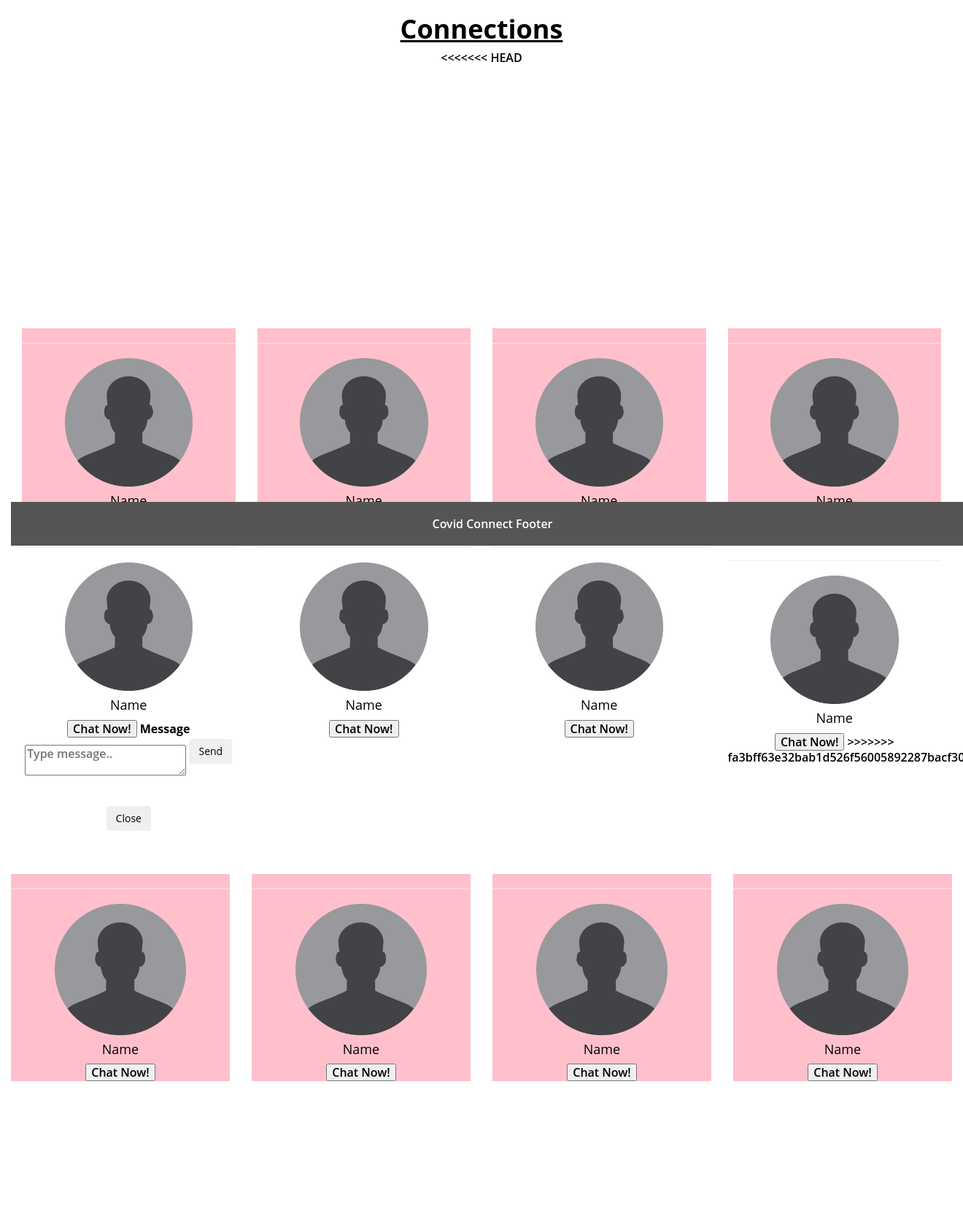
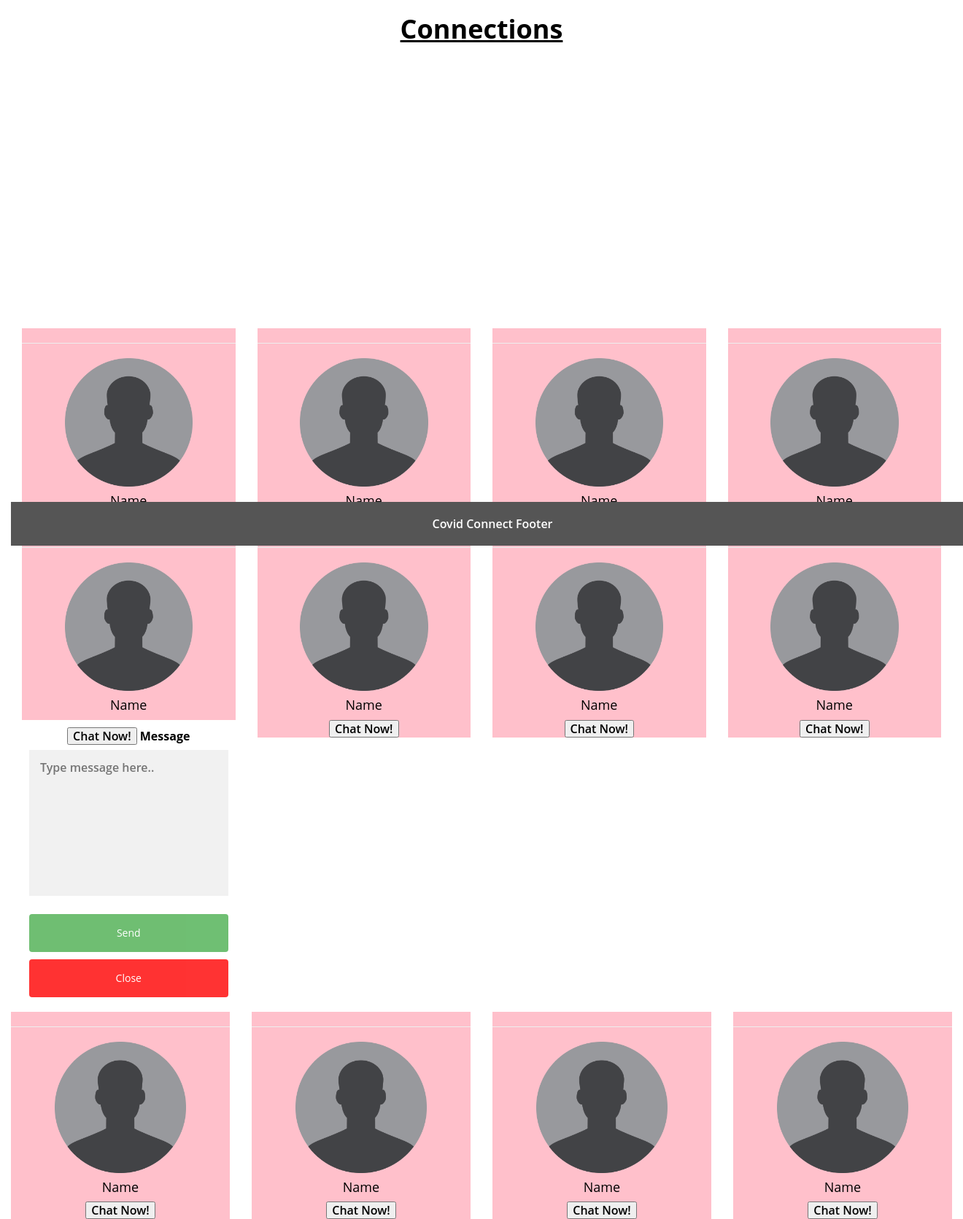
Before and after one commit to ApricotsNCI/CovidConnect, a PHP site: page /Webpages/Connections.html in a window 1320 px wide; the page is wider, and only the part inside the window is pictured. Shown: the part 52-1723 px from the top of that part at 73% size. Before the commit the page ends 1534 px from the top of that part, so only its background shows below. Run offline with PHP 8.4, Linux system fonts and the light colour scheme.

Commit message:
Connection Changes from Earlier

```diff
--- a/Webpages/Connections.html
+++ b/Webpages/Connections.html
@@ -38,7 +38,6 @@
         <div class="col-sm-12">
           <h1 style="text-decoration:underline; font-weight:bold;">Connections</h1>
         </div>
-<<<<<<< HEAD
       </div>
       <div class="row content">
         <div class="col-sm-12">
@@ -74,41 +73,48 @@
             <button style="">Chat Now!</button>
           </div>
           </div>
-=======
+
         <div class="col-sm-3 text-center">
+          <div id="ConColour">
           <hr>
           <img src="../Imgs/PfpPlaceholder.png" width="60%" height="60%"></img>
           <h4>Name</h4>
 
           <div class="chat-popup" id="myForm">
-          <form action="/action_page.php" class="form-container">
+          <form action="" class="form-container">
           <button style="">Chat Now!</button>
           <label for="msg"><b>Message</b></label>
-          <textarea placeholder="Type message.." name="msg" required></textarea>
+          <textarea placeholder="Type message here.." name="msg" required></textarea>
           <button type="submit" class="btn">Send</button>
           <button type="button" class="btn cancel" onclick="closeForm()">Close</button>
          </form>
         </div>
         </div>
+      </div>
         <div class="col-sm-3 text-center">
+          <div id="ConColour">
           <hr>
           <img src="../Imgs/PfpPlaceholder.png" width="60%" height="60%"></img>
           <h4>Name</h4>
           <button style="">Chat Now!</button>
         </div>
+      </div>
         <div class="col-sm-3 text-center">
+          <div id="ConColour">
           <hr>
           <img src="../Imgs/PfpPlaceholder.png" width="60%" height="60%"></img>
           <h4>Name</h4>
           <button style="">Chat Now!</button>
         </div>
+      </div>
         <div class="col-sm-3 text-center">
+          <div id="ConColour">
           <hr>
           <img src="../Imgs/PfpPlaceholder.png" width="60%" height="60%"></img>
           <h4>Name</h4>
           <button style="">Chat Now!</button>
->>>>>>> fa3bff63e32bab1d526f56005892287bacf30890
         </div>
+      </div>
       </div>
 
       <div class="row content">
--- a/script.js
+++ b/script.js
@@ -150,3 +150,11 @@ Talk.ready.then(function() {
     var inbox = talkSession.createInbox({selected: conversation});
     inbox.mount(document.getElementById("talkjs-container"));
 });
+/*Connections*/
+function openForm() {
+  document.getElementById("myForm").style.display = "block";
+}
+
+function closeForm() {
+  document.getElementById("myForm").style.display = "none";
+});
--- a/style.css
+++ b/style.css
@@ -327,5 +327,74 @@ a {
   height: 90%;
   float: left;
 }
-{box-sizing: border-box;
+{box-sizing: border-box;}
+
+/* Button used to open the chat form - fixed at the bottom of the page */
+.open-button {
+  background-color: #555;
+  color: white;
+  padding: 16px 20px;
+  border: none;
+  cursor: pointer;
+  opacity: 0.8;
+  position: fixed;
+  bottom: 23px;
+  right: 28px;
+  width: 280px;
 }
+
+/* The popup chat - hidden by default */
+.form-popup {
+  display: none;
+  position: fixed;
+  bottom: 0;
+  right: 15px;
+  border: 3px solid #f1f1f1;
+  z-index: 9;
+}
+
+/* Add styles to the form container */
+.form-container {
+  max-width: 300px;
+  padding: 10px;
+  background-color: white;
+}
+
+/* Full-width textarea */
+.form-container textarea {
+  width: 100%;
+  padding: 15px;
+  margin: 5px 0 22px 0;
+  border: none;
+  background: #f1f1f1;
+  resize: none;
+  min-height: 200px;
+}
+
+/* When the textarea gets focus, do something */
+.form-container textarea:focus {
+  background-color: #ddd;
+  outline: none;
+}
+
+/* Set a style for the submit/login button */
+.form-container .btn {
+  background-color: #4CAF50;
+  color: white;
+  padding: 16px 20px;
+  border: none;
+  cursor: pointer;
+  width: 100%;
+  margin-bottom:10px;
+  opacity: 0.8;
+}
+
+/* Add a red background color to the cancel button */
+.form-container .cancel {
+  background-color: red;
+}
+
+/* Add some hover effects to buttons */
+.form-container .btn:hover, .open-button:hover {
+  opacity: 1;
+}
```
